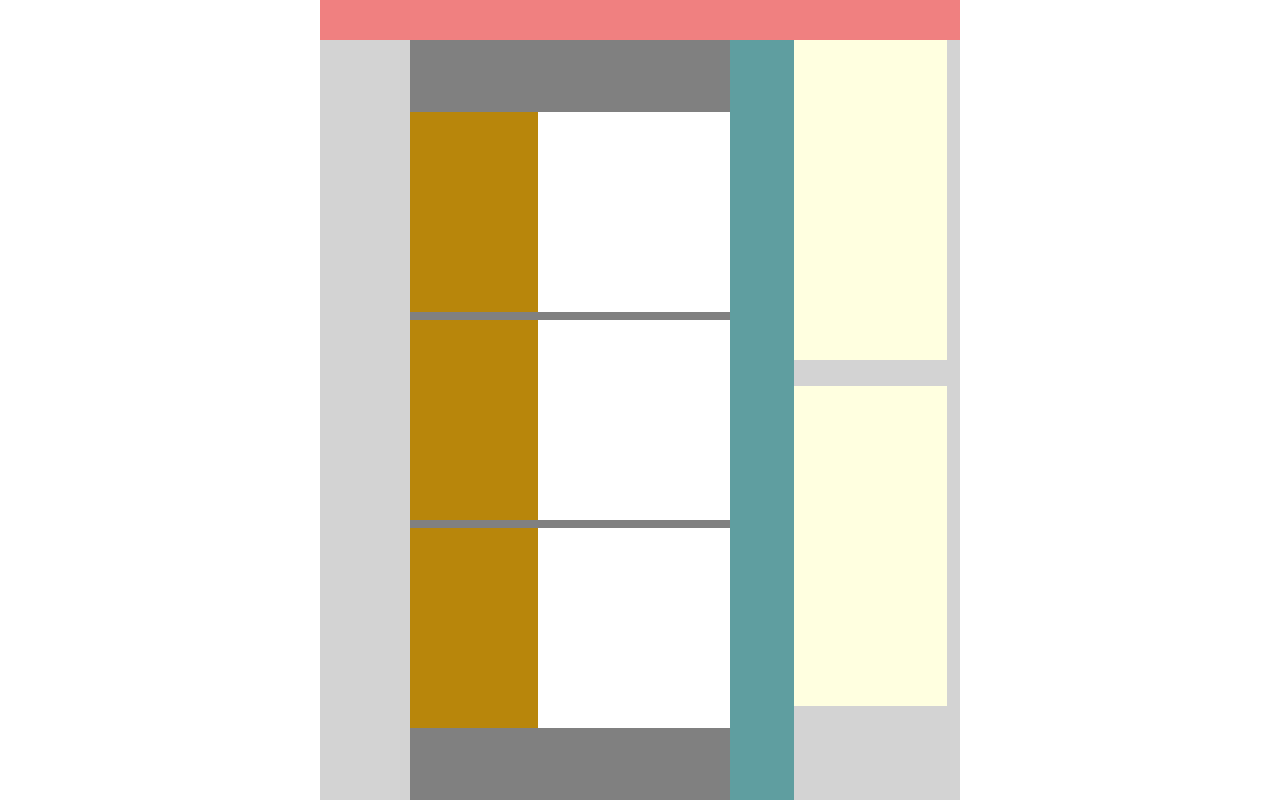
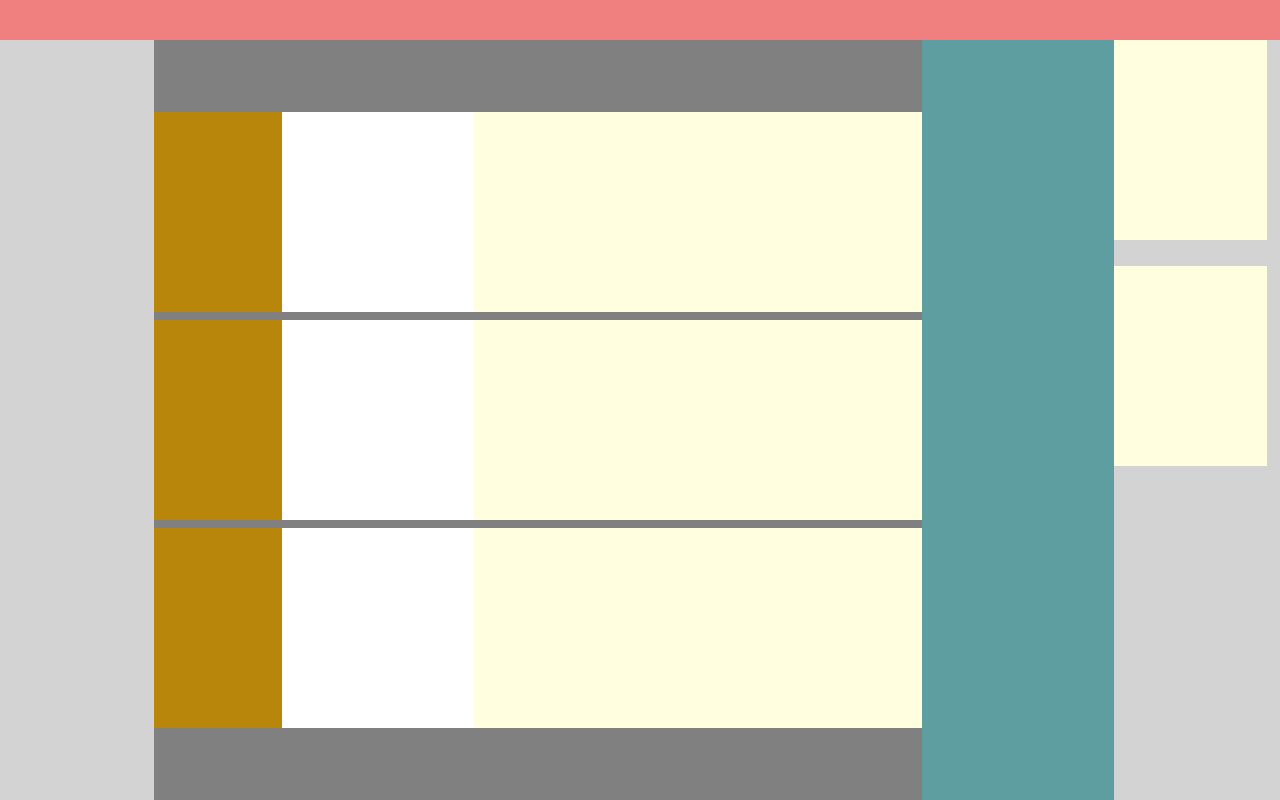
Before and after one commit to Jeong-Yoon-Hwan/js, a plain HTML site: page develop-training-3/index.html in a window 1280 px wide. Drawn offline with Linux system fonts and the light colour scheme.

Commit message:
스타일링, 오른쪽에 thumnailBox를 스타일 조정해야됨, height값을 max-content로 할 예정

```diff
--- a/develop-training-3/js/main.js
+++ b/develop-training-3/js/main.js
@@ -42,6 +42,11 @@ for(let i=0;i<thumnailList.length;i++){
   thumnailList[i].innerHTML=`${makeTag("div",2)}`;
 }
 
+for(let i=0;i<articleRight.children.length;i++){
+  thumnailList.push(articleRight.children[i]);
+}
+
+console.log(thumnailList);
 
 
 elementStyling(root,domStyling.root);
@@ -50,3 +55,7 @@ elementStyling(main,domStyling.main);
 elementStyling(articleLeft,domStyling.articleLeft);
 elementStyling(articleCenter,domStyling.articleCenter);
 elementStyling(articleRight,domStyling.articleRight);
+
+for(let i=0;i<thumnailList.length;i++){
+  elementStyling(thumnailList[i],domStyling.thumnailBox);
+}
--- a/develop-training-3/js/style.js
+++ b/develop-training-3/js/style.js
@@ -1,3 +1,10 @@
+const styleSet = {
+  size: (element,widthValue,heightValue)=>{
+    element.style.width=widthValue;
+    element.style.height=heightValue;
+  }
+}
+
 
 export const domStyling = {
   body : {
@@ -8,11 +15,12 @@ export const domStyling = {
     alignItems: "center",
   },
   root : {
-    width:"50vw",
+    width:"100vw",
     height:"inherit",
     backgroundColor:"gray",
     display:"flex",
-    flexDirection:"column"
+    flexDirection:"column",
+
   },
   header : {
     width:"inherit",
@@ -30,7 +38,7 @@ export const domStyling = {
     paddingRight: "1vw"
   },
   articleLeft : {
-    width:"25vw",
+    width:"60vw",
     height:"inherit",
     backgroundColor: "gray",
     display:"flex",
@@ -40,7 +48,7 @@ export const domStyling = {
     gap:"1vh"
   },
   articleCenter : {
-    width:"5vw",
+    width:"15vw",
     height:"inherit",
     backgroundColor:"cadetblue"
   },
@@ -50,10 +58,14 @@ export const domStyling = {
     gap: "2vw",
     display: "flex",
     flexDirection: "column"
+  },
+  thumnailBox : {
+    width:"inherit",
+    height:"25vh",
+    backgroundColor:"lightyellow",
+    display:"flex"
   }
 }
 
 
-
-
 export default domStyling;
--- a/develop-training-3/js/thumnail.js
+++ b/develop-training-3/js/thumnail.js
@@ -0,0 +1,5 @@
+function thumnail(parent){
+  let element = document.createElement('div');
+
+  parent.appendChild(element);
+}
--- a/develop-training-3/style/style.css
+++ b/develop-training-3/style/style.css
@@ -7,12 +7,7 @@ body{
   justify-content: center;
   align-items: center;
 }
-  #root > main > article:nth-child(1) > section {
-    width: 25vw;
-    height:25vh;
-    background-color: lightyellow;
-    display: flex;
-  }
+
     #root > main > article:nth-child(1) > section > div:nth-child(1) {
       width:10vw;
       height:inherit;
@@ -25,14 +20,7 @@ body{
     }
 
 /* article 가운데 */
-  #root > main > article:nth-child(3) > section {
-    background-color: lightyellow;
-    width:12vw;
-    height:40vh;
-    display: flex;
-    flex-direction: column;
-    padding: 5px;
-  }
+
     #root > main > article:nth-child(3) > section > div:nth-child(1){
       width:100%;
       height:60%;
```
